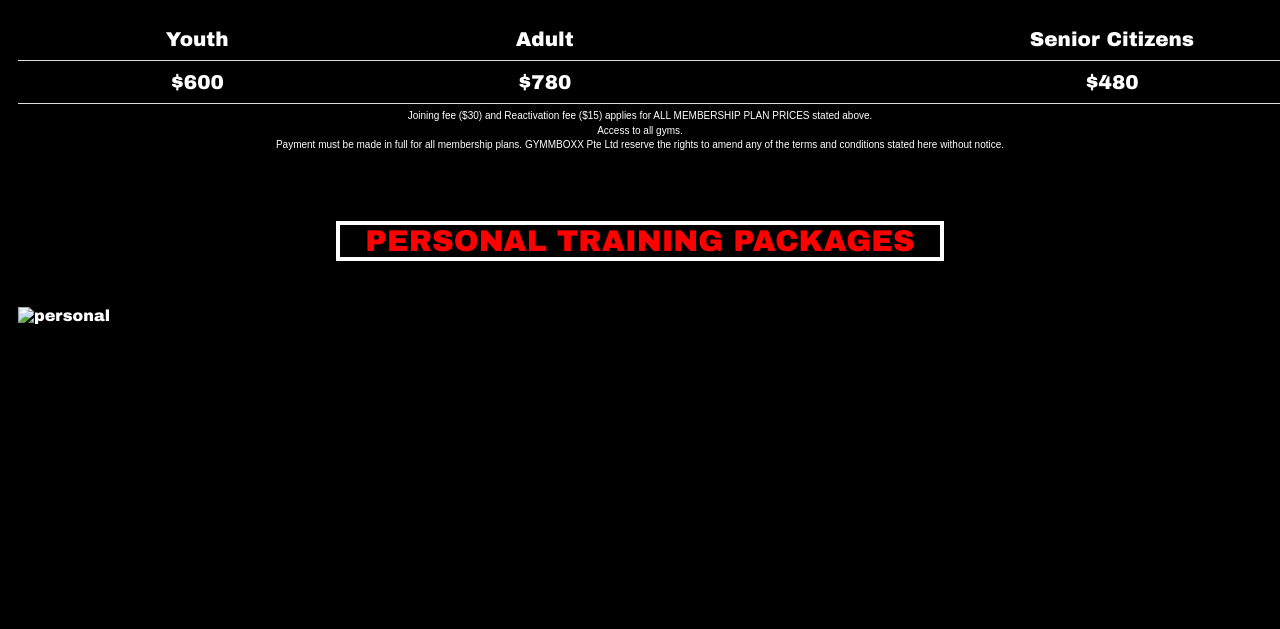
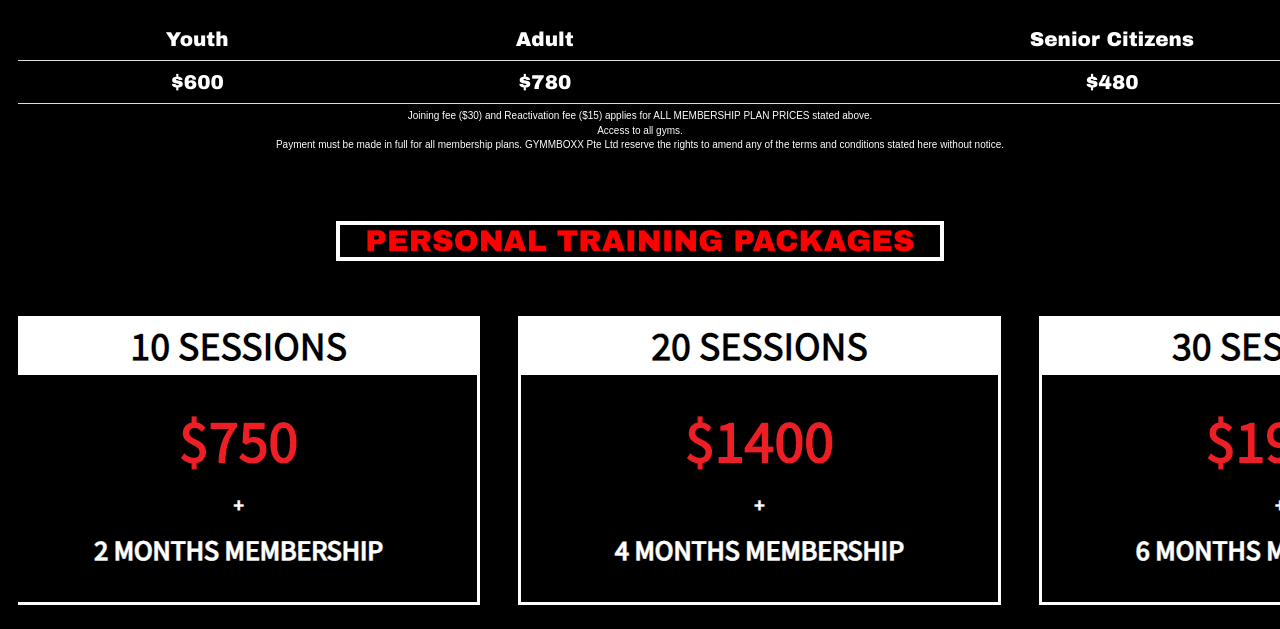
Before and after one commit to Metanight1998/Gymbox, a plain HTML site: page page3.html in a window 1280 px wide. Shown: the part 673-1302 px from the top of the page. Before the commit the page ends 1015 px from the top, so only its background shows below. Drawn offline with Linux system fonts and the light colour scheme.

Commit message:
Update page3.html

```diff
--- a/page3.html
+++ b/page3.html
@@ -176,7 +176,7 @@ p.small{
 
 
   <br><center><h5> PERSONAL TRAINING PACKAGES </h5></center>
-  <img src="personal.png" alt="personal" >
+  <img src="personaltraining.png" alt="personal" >
 
 
 
```
